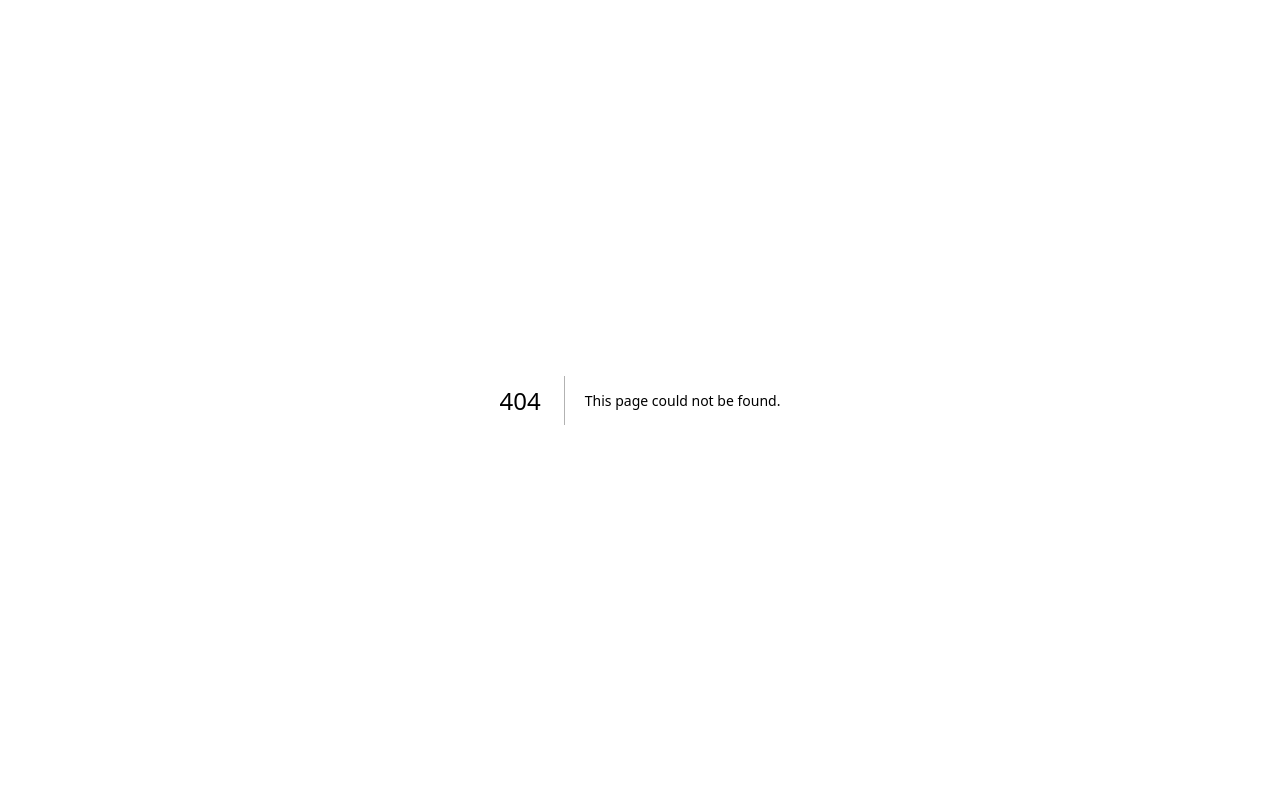
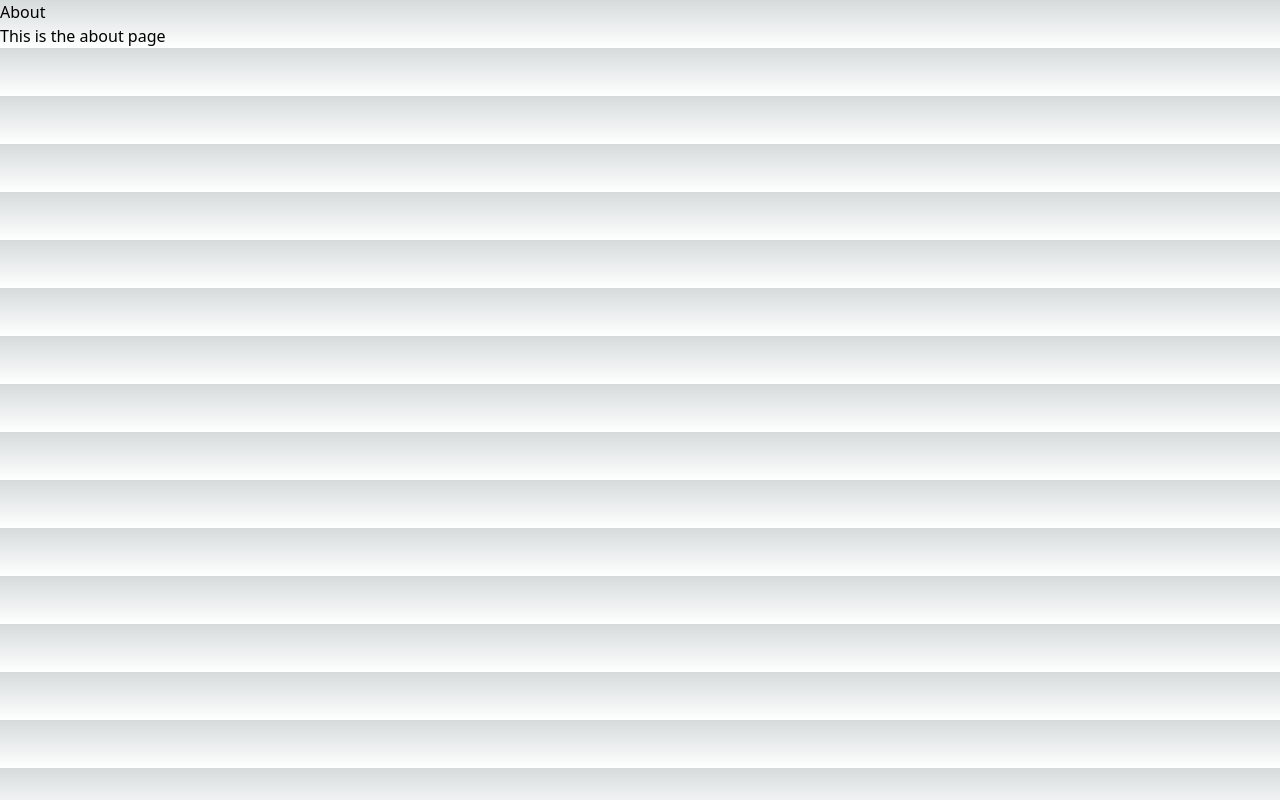
Before and after one commit to TimKarlowitz/dreamshape-website, a Next.js app: page /about in a window 1280 px wide. Before the commit this address had no page. Built offline with nearby package versions, Linux system fonts and the light colour scheme.

Commit message:
About Page

```diff
--- /dev/null
+++ b/pages/about.js
@@ -0,0 +1,8 @@
+export default function About() {
+    return (
+        <div>
+        <h1>About</h1>
+        <p>This is the about page</p>
+        </div>
+    )
+}
--- a/pages/index.js
+++ b/pages/index.js
@@ -294,7 +294,7 @@ export default function Home() {
             <div className="col-span-2 md:col-span-1 md:order-2">
                 <ul className="flex items-center justify-center sm:justify-between md:justify-center space-x-9 lg:space-x-16">
                     <li>
-                        <a href="#" title="" className="font-sans text-sm font-normal text-opacity-50 transition-all duration-200 rounded text-white hover:text-opacity-100 focus:outline-none focus:ring-2 focus:ring-offset-1 focus:ring-primary focus:ring-offset-secondary focus:text-opacity-100">
+                        <a href="/about" title="" className="font-sans text-sm font-normal text-opacity-50 transition-all duration-200 rounded text-white hover:text-opacity-100 focus:outline-none focus:ring-2 focus:ring-offset-1 focus:ring-primary focus:ring-offset-secondary focus:text-opacity-100">
                             About
                         </a>
                     </li>
```
